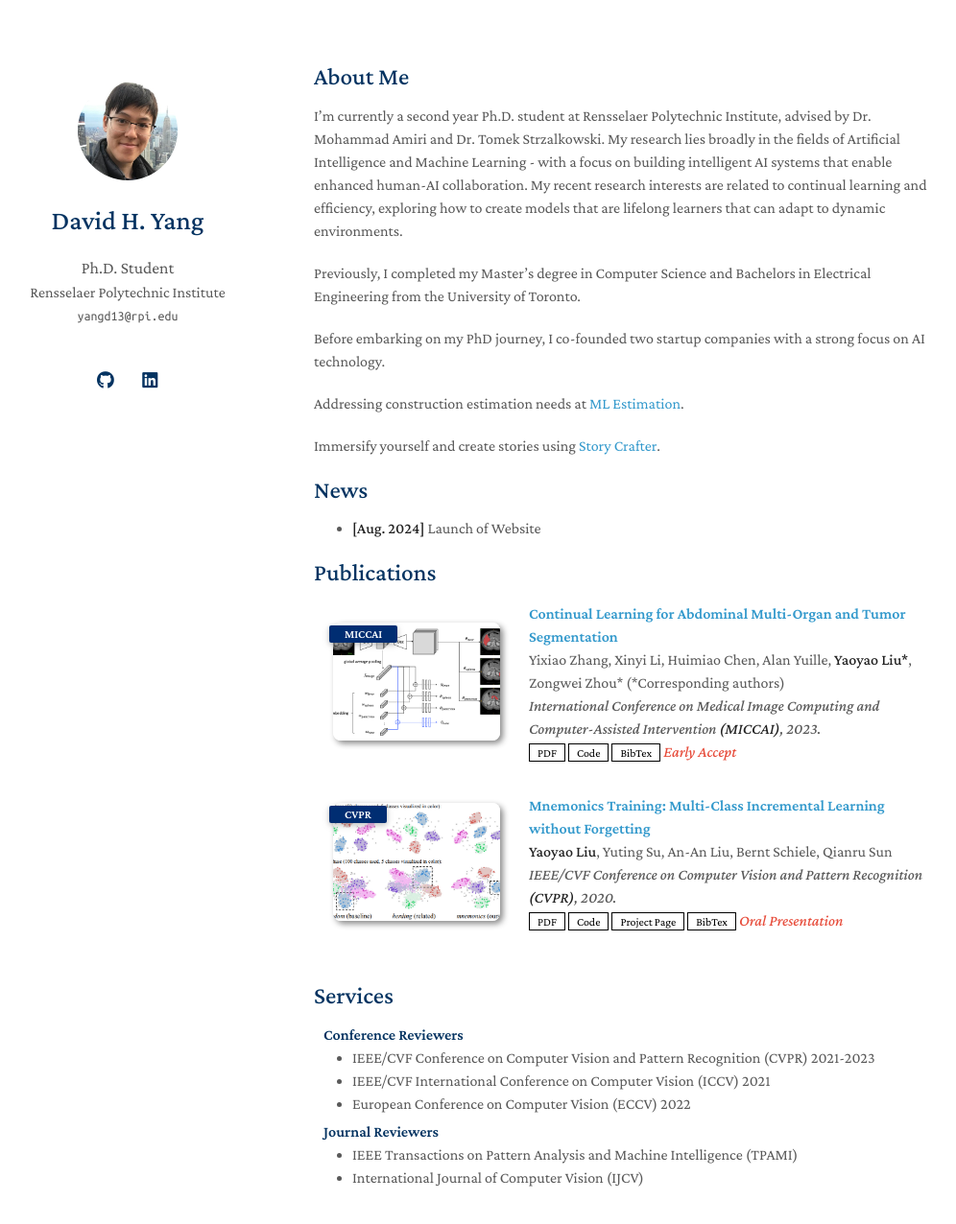
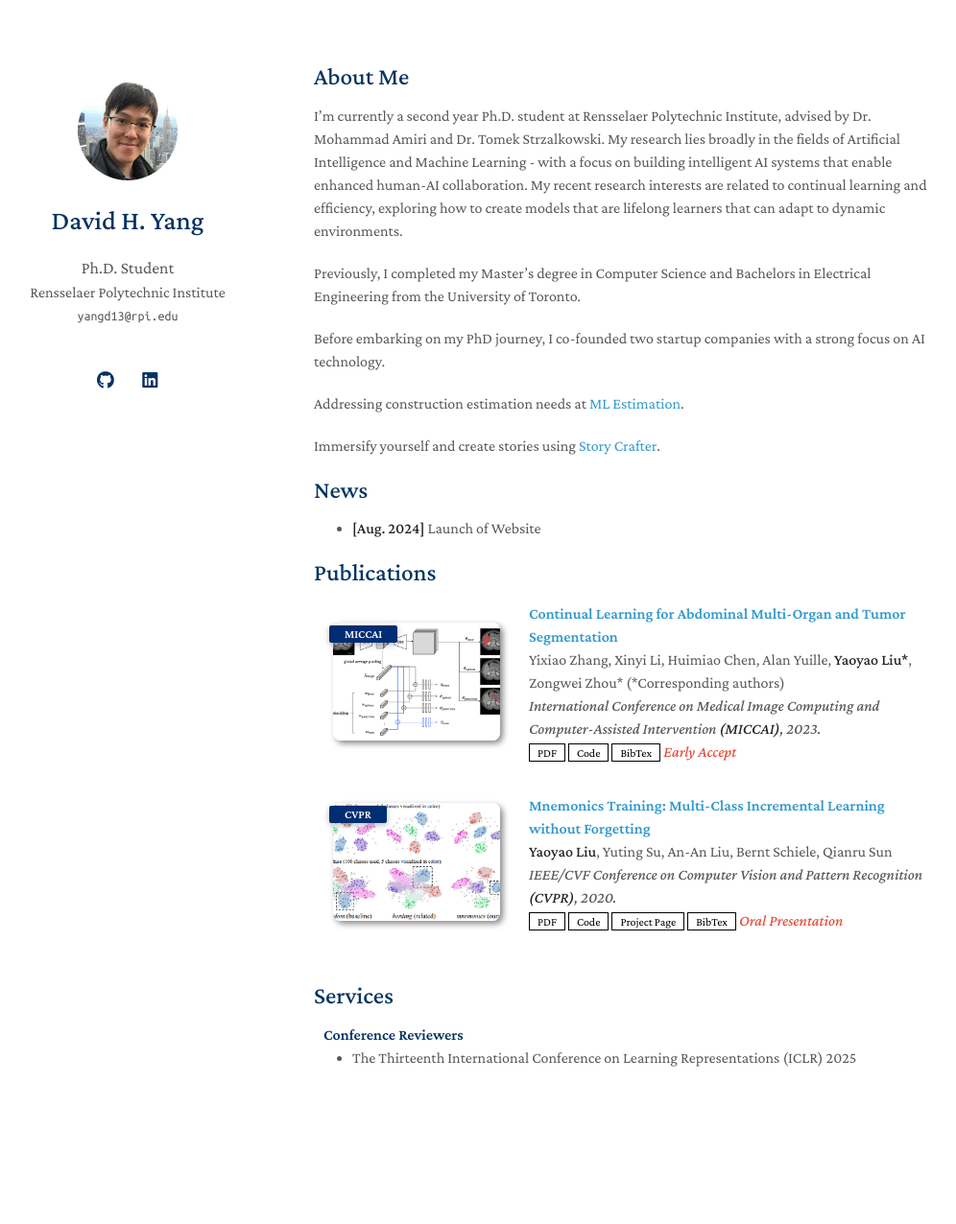
Before and after one commit to Davidhy514/davidhy514.github.io, a Jekyll site: the page built from index.md, in a window 1280 px wide and 1319 px high. Shown: the top 1276 px of the window at 96% size, without its empty margins (143-1139 px from the left). Built offline with Jekyll 4.4.1, drawn with Linux system fonts in a browser that asks for light colours; a style sheet for code colours, icons or effects is not loaded.

Commit message:
Update services.yml

```diff
--- a/_data/services.yml
+++ b/_data/services.yml
@@ -2,16 +2,5 @@ main:
 
   Conference Reviewers:
 
-      - title: IEEE/CVF Conference on Computer Vision and Pattern Recognition (CVPR) 2021-2023
-        link: http://cvpr2023.thecvf.com/
-      - title: IEEE/CVF International Conference on Computer Vision (ICCV) 2021
-        link: http://iccv2021.thecvf.com/
-      - title: European Conference on Computer Vision (ECCV) 2022
-        link: https://eccv2022.ecva.net/
-
-  Journal Reviewers:
-
-      - title: IEEE Transactions on Pattern Analysis and Machine Intelligence (TPAMI)
-        link: https://www.computer.org/csdl/journal/tp
-      - title: International Journal of Computer Vision (IJCV)
-        link: https://www.springer.com/journal/11263
+      - title: The Thirteenth International Conference on Learning Representations (ICLR) 2025
+        link: https://iclr.cc/
```
